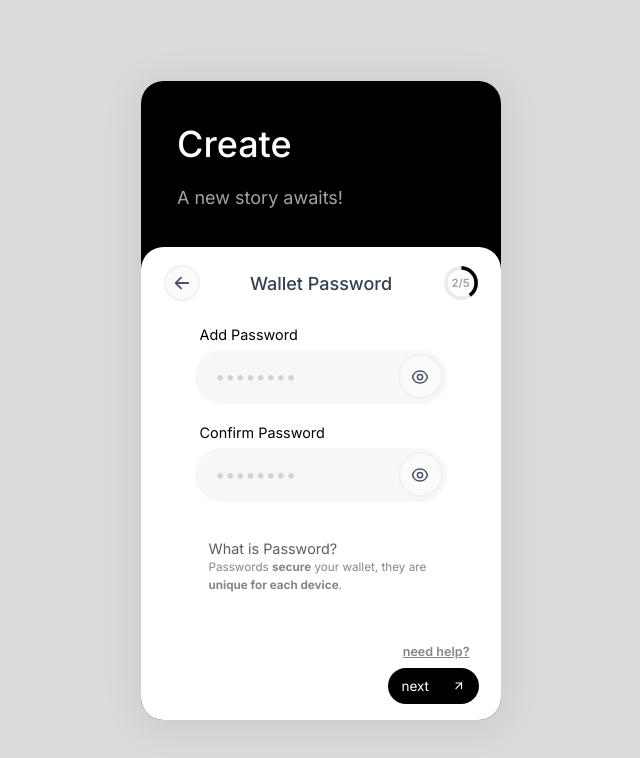
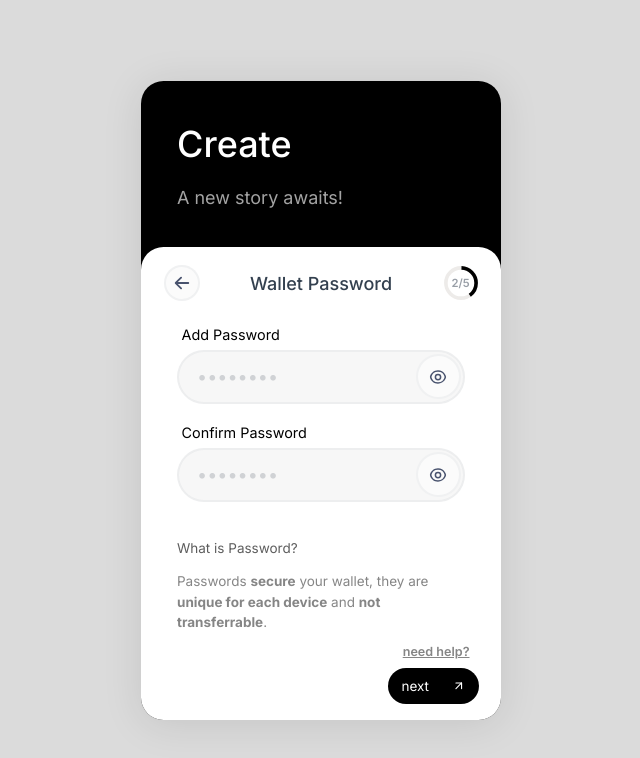
Before and after one commit to dark-circles-2022/panda-wallet, a React (Create React App) app: page /create/1 in a window 1280 px wide. Shown: the top 758 px of the page, without its empty margins (319-959 px from the left). Built offline with nearby package versions, Linux system fonts and the light colour scheme.

Commit message:
feat: password input error handling

```diff
--- a/src/components/common/PasswordInput.tsx
+++ b/src/components/common/PasswordInput.tsx
@@ -1,11 +1,20 @@
-import { Icon, IconButton, Input, InputGroup, InputRightElement, Text, Box, Flex } from '@chakra-ui/react';
+import { Input, InputGroup, InputRightElement, Text, Box, Flex } from '@chakra-ui/react';
 import { useState } from 'react';
 import ButtonIcon from '../ButtonIcon';
 import { RiEyeCloseLine as Hide, RiEyeLine as Show } from 'react-icons/ri';
 
-const PasswordInput = ({ label }: { label: string }) => {
+const PasswordInput = ({
+  label,
+  value,
+  setValue,
+  error,
+}: {
+  label: string;
+  value: string;
+  error?: string;
+  setValue: (e: string) => void;
+}) => {
   const [shown, setShown] = useState(false);
-  const [value, setValue] = useState('');
 
   const handleClickShowPassword = () => {
     setShown(!shown);
@@ -17,22 +26,38 @@ const PasswordInput = ({ label }: { label: string }) => {
       py="0.5rem"
     >
       <Text
+        as="label"
+        display={'flex'}
+        justifyContent={'space-between'}
+        alignItems={'end'}
         color={'black'}
         fontSize={'0.8rem'}
         mb={'0.25rem'}
         ml={'0.25rem'}
       >
         {label}
+        {error && (
+          <Text
+            fontSize="0.5rem"
+            ml="1rem"
+            as="span"
+            color="#FF7070a0"
+          >
+            {error}
+          </Text>
+        )}
       </Text>
 
       <InputGroup>
         <Input
-          type={shown ? 'text' : 'password'}
+          border={'2px solid'}
+          borderColor={error ? '#FF7070a0' : 'icon.border.50'}
+          type={!shown ? 'text' : 'password'}
           bg="input.bg.default"
           _focus={{
             bg: 'input.bg.focus',
             border: '2px solid',
-            borderColor: 'icon.border.50',
+            borderColor: error ? '#FF7070a0' : 'icon.border.50',
           }}
           _hover={{
             bg: 'input.bg.focus',
--- a/src/layout/OnboardingLayout.tsx
+++ b/src/layout/OnboardingLayout.tsx
@@ -1,21 +1,5 @@
 import React from 'react';
-import {
-  Box,
-  Button,
-  CircularProgress,
-  CircularProgressLabel,
-  Flex,
-  Icon,
-  Modal,
-  ModalBody,
-  ModalCloseButton,
-  ModalContent,
-  ModalFooter,
-  ModalHeader,
-  ModalOverlay,
-  Text,
-  useDisclosure,
-} from '@chakra-ui/react';
+import { Box, Button, CircularProgress, CircularProgressLabel, Flex, Text, useDisclosure } from '@chakra-ui/react';
 import ButtonIcon from '../components/ButtonIcon';
 import { HiArrowLeft } from 'react-icons/hi';
 import { useNavigate } from 'react-router';
@@ -145,7 +129,7 @@ const OnboardingLayout = ({
           )}
         </Flex>
 
-        <Box px="4">{children}</Box>
+        <Box>{children}</Box>
 
         <Flex
           mt="auto"
--- a/src/screens/Onboard.tsx
+++ b/src/screens/Onboard.tsx
@@ -1,11 +1,9 @@
 import OnboardingLayout from '../layout/OnboardingLayout';
-import PrimaryButton from '../components/common/Button';
 import { Flex, Text } from '@chakra-ui/react';
 import { BiWalletAlt as Wallet } from 'react-icons/bi';
 import { AiOutlineCloudDownload as Recover } from 'react-icons/ai';
-import { FiArrowUpRight as Arrow } from 'react-icons/fi';
 import BigIconButton from '../components/common/BigIconButton';
-import { redirect, useNavigate } from 'react-router';
+import { useNavigate } from 'react-router';
 
 const Onboard = () => {
   const navigate = useNavigate();
--- a/src/screens/SetPassword.tsx
+++ b/src/screens/SetPassword.tsx
@@ -1,10 +1,18 @@
 import OnboardingLayout from '../layout/OnboardingLayout';
 import PasswordInput from '../components/common/PasswordInput';
-import PrimaryButton from '../components/common/Button';
-import { Box, Flex, Text, VStack } from '@chakra-ui/react';
-import { FiArrowUpRight as Arrow } from 'react-icons/fi';
+import { Box, Flex, Text } from '@chakra-ui/react';
+import { useState } from 'react';
 
 const SetPassword = () => {
+  const [password, setPassword] = useState('');
+  const [confirmPassword, setConfirmPassword] = useState('');
+  const passwordError =
+    confirmPassword && password && password !== confirmPassword
+      ? 'Passwords do not match'
+      : confirmPassword.length < 8 && confirmPassword
+      ? 'Must be at least 8 characters'
+      : '';
+
   return (
     <OnboardingLayout
       title="Create"
@@ -17,25 +25,36 @@ const SetPassword = () => {
       canSkip={false}
     >
       <Flex direction={'column'}>
-        <PasswordInput label={'Add Password'} />
-        <PasswordInput label={'Confirm Password'} />
+        <PasswordInput
+          label={'Add Password'}
+          value={password}
+          setValue={setPassword}
+        />
+        <PasswordInput
+          label={'Confirm Password'}
+          value={confirmPassword}
+          setValue={setConfirmPassword}
+          error={passwordError}
+        />
       </Flex>
       <Box
         color="black"
-        px="1.5rem"
+        px=".75rem"
         mt="1.5rem"
       >
         <Text
-          fontSize={'0.8rem'}
+          fontSize={'0.75rem'}
           color="blackAlpha.700"
+          mb=".75rem"
         >
           What is Password?
         </Text>
         <Text
-          fontSize={'0.65rem'}
+          fontSize={'0.75rem'}
           color="blackAlpha.600"
         >
-          Passwords <strong>secure</strong> your wallet, they are <strong>unique for each device</strong>.
+          Passwords <strong>secure</strong> your wallet, they are <strong>unique for each device</strong> and{' '}
+          <strong>not transferrable</strong>.
         </Text>
       </Box>
     </OnboardingLayout>
```
